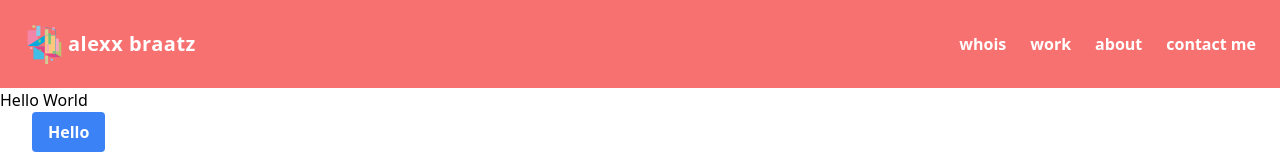
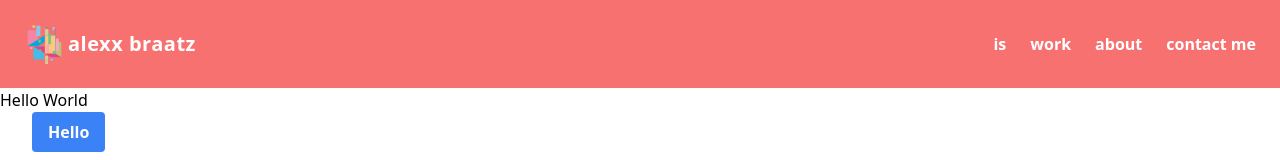
Before and after one commit to alexbraatz/home_base, a Next.js app: page / in a window 1280 px wide. Shown: the top 160 px of the page. Built offline with nearby package versions, Linux system fonts and the light colour scheme.

Commit message:
maybe now ?

```diff
--- a/components/Navbar.jsx
+++ b/components/Navbar.jsx
@@ -62,7 +62,7 @@ export const Navbar = () => {
           <div className='lg:inline-flex lg:flex-row lg:ml-auto lg:w-auto w-full lg:items-center items-start  flex flex-col lg:h-auto'>
             <Link href='/'>
               <a className='lg:inline-flex lg:w-auto w-full px-3 py-2 rounded text-white font-bold items-center justify-center hover:bg-green-600 hover:text-white '>
-                whois
+                is
               </a>
             </Link>
             <Link href='/'>
```
